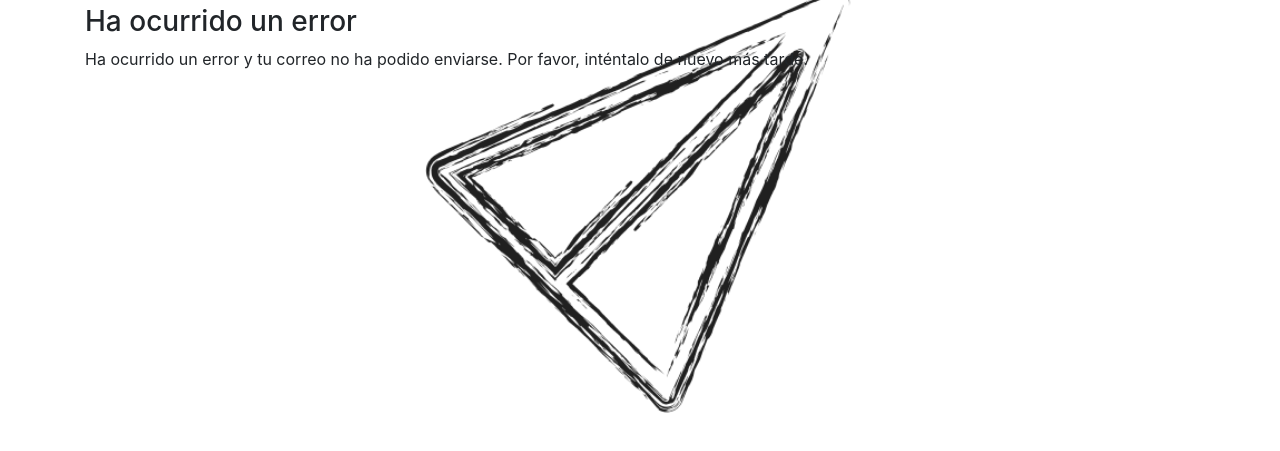
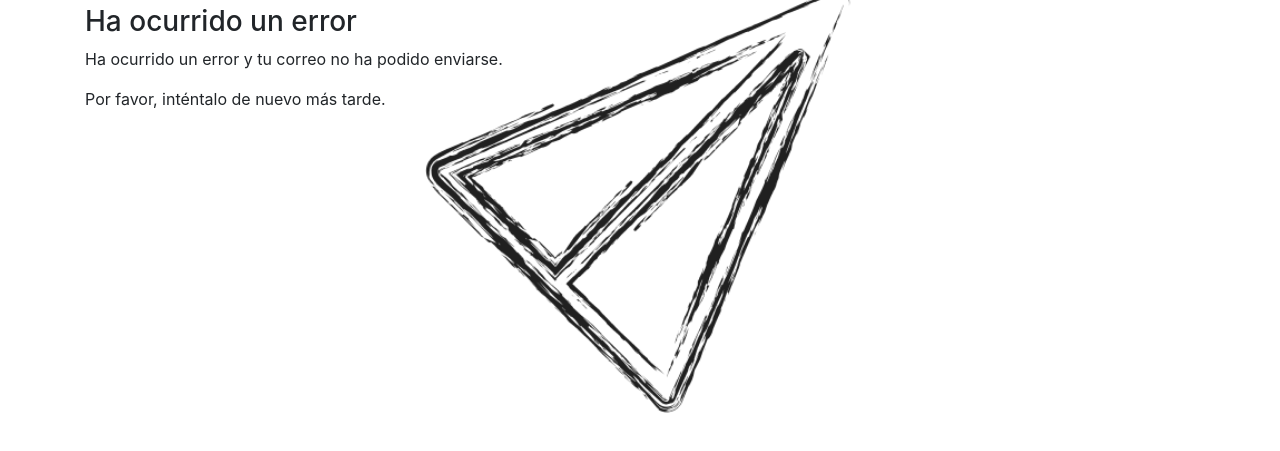
Before and after one commit to fesanmar/bigdata_study, a plain HTML site: page contacto_error.html in a window 1280 px wide. Shown: the part 107-558 px from the top of the page. Drawn offline with nearby package versions, Linux system fonts and the light colour scheme.

Commit message:
Arregla errores de contenido 2

```diff
--- a/contacto_error.html
+++ b/contacto_error.html
@@ -70,7 +70,8 @@
             <div class="col-lg-12 text-left sended">
                 <h1>¡Lo sentimos!</h1>
                 <h3>Ha ocurrido un error</h3>
-                <p>Ha ocurrido un error  y tu correo no ha podido enviarse. Por favor, inténtalo de nuevo más tarde.</p>
+                <p>Ha ocurrido un error  y tu correo no ha podido enviarse.</p>
+                <p>Por favor, inténtalo de nuevo más tarde.</p>
             </div>
         </div>
     </div>
```
